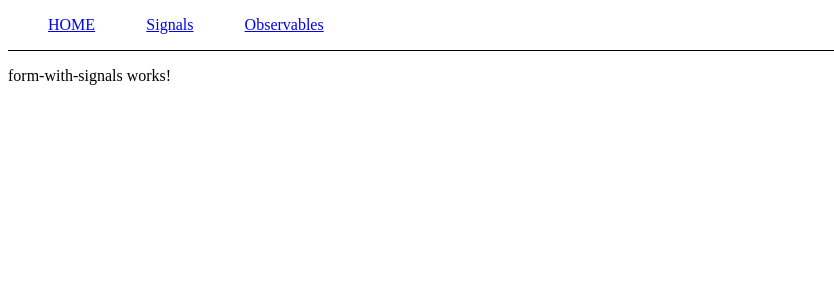
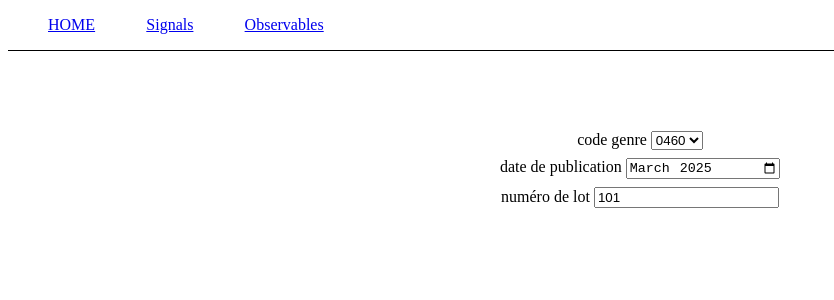
Before and after one commit to aurelien-gallea/signals-or-observables-in-form, an Angular app: page /form-with-signals in a window 1280 px wide. Shown: the top 300 px of the page, without its empty margins (0-834 px from the left). Built offline with nearby package versions, Linux system fonts and the light colour scheme.

Commit message:
signals with effect

```diff
--- a/src/app/features/form-with-signals/form-with-signals.component.html
+++ b/src/app/features/form-with-signals/form-with-signals.component.html
@@ -1 +1,17 @@
-<p>form-with-signals works!</p>
+<div class="container">
+    <div>
+        <label for="codeGenre">code genre </label>
+        <select name="codeGenre" id="codeGenre" [(ngModel)]="code">
+            <option value="0460">0460</option>
+            <option value="0780">0780</option>
+        </select>
+    </div>
+    <div>
+        <label for="date">date de publication </label>
+        <input type="month" name="date" id="date" [(ngModel)]="date">
+    </div>
+    <div>
+        <label for="lot">numéro de lot </label>
+        <input type="number" name="lot" id="lot"[(ngModel)]="number">
+    </div>
+</div>
--- a/src/app/features/form-with-signals/form-with-signals.component.scss
+++ b/src/app/features/form-with-signals/form-with-signals.component.scss
@@ -0,0 +1,8 @@
+.container {
+    margin-top: 10dvh;
+    display: flex;
+    flex-direction: column;
+    justify-content: center;
+    align-items: center;
+    gap: 1dvh;
+}
--- a/src/app/features/form-with-signals/form-with-signals.component.ts
+++ b/src/app/features/form-with-signals/form-with-signals.component.ts
@@ -1,11 +1,57 @@
-import { Component } from '@angular/core';
+import { Component, computed, effect, inject, signal, WritableSignal } from '@angular/core';
+import { MyRessourceServiceService } from '../../services/http/my-ressource-service.service';
+import { Book } from '../../core/models/Book.model';
+import { delay, distinctUntilChanged, tap } from 'rxjs';
+import { FormsModule } from '@angular/forms';
 
 @Component({
   selector: 'app-form-with-signals',
-  imports: [],
+  imports: [FormsModule],
   templateUrl: './form-with-signals.component.html',
   styleUrl: './form-with-signals.component.scss'
 })
 export class FormWithSignalsComponent {
 
+  // DI
+  myService = inject(MyRessourceServiceService);
+
+  readonly code = signal("0460");
+  readonly date = signal(this.getPreviousMonth());
+  readonly number : WritableSignal<number | null> = signal(null);
+
+  //observer
+  readonly shouldFetchNumber = effect(() => {
+    console.log("change");
+    this.updateNumberInputValue();
+
+  })
+
+  updateNumberInputValue() {
+    this.number.set(null);
+
+    const dto : Partial<Book> = {
+    codeGenre : this.code(),
+    datePublication : new Date(this.date())
+    }
+
+    // renvoie un tableau
+    this.myService.findByMonth(dto).pipe(
+      delay(300)
+    ).subscribe( {
+      next: (p)=>
+        {
+        this.number.set(p.length > 0 ? p[0].codeLot : null)
+        console.log(p)
+      }
+      }
+    )
+  }
+  ngOnInit(): void {
+    this.updateNumberInputValue();
+  }
+  getPreviousMonth() {
+    const date = new Date();
+    date.setMonth(date.getMonth() -1)
+    return date.toISOString().substring(0,7)
+  }
 }
```
